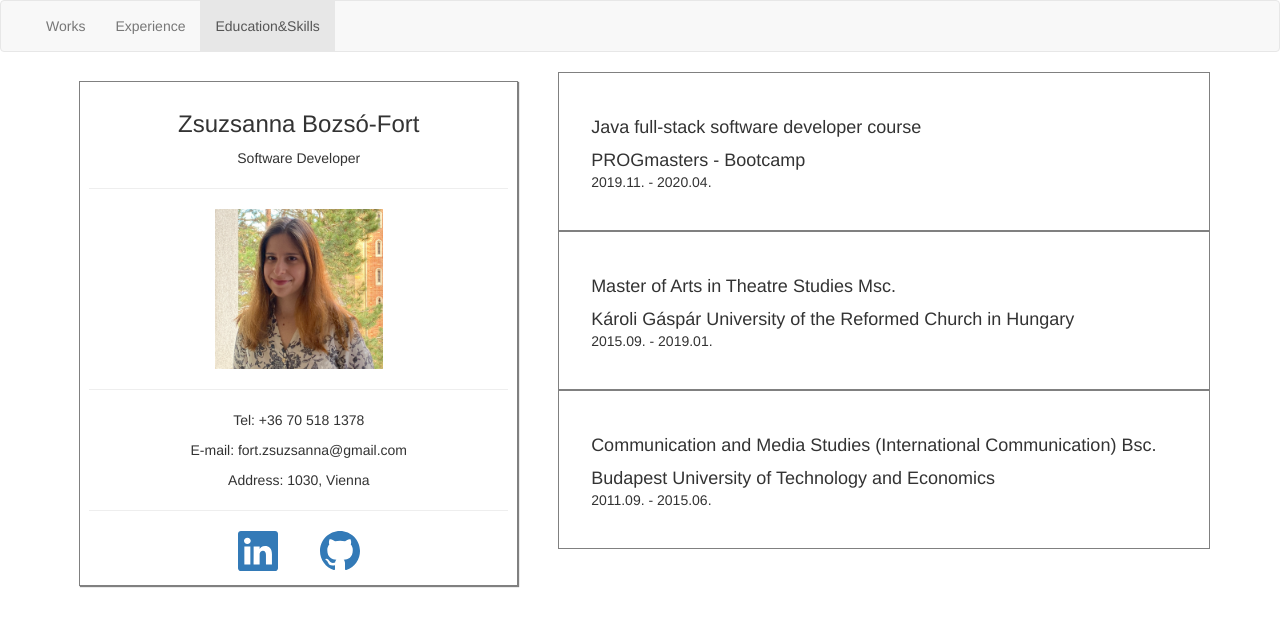
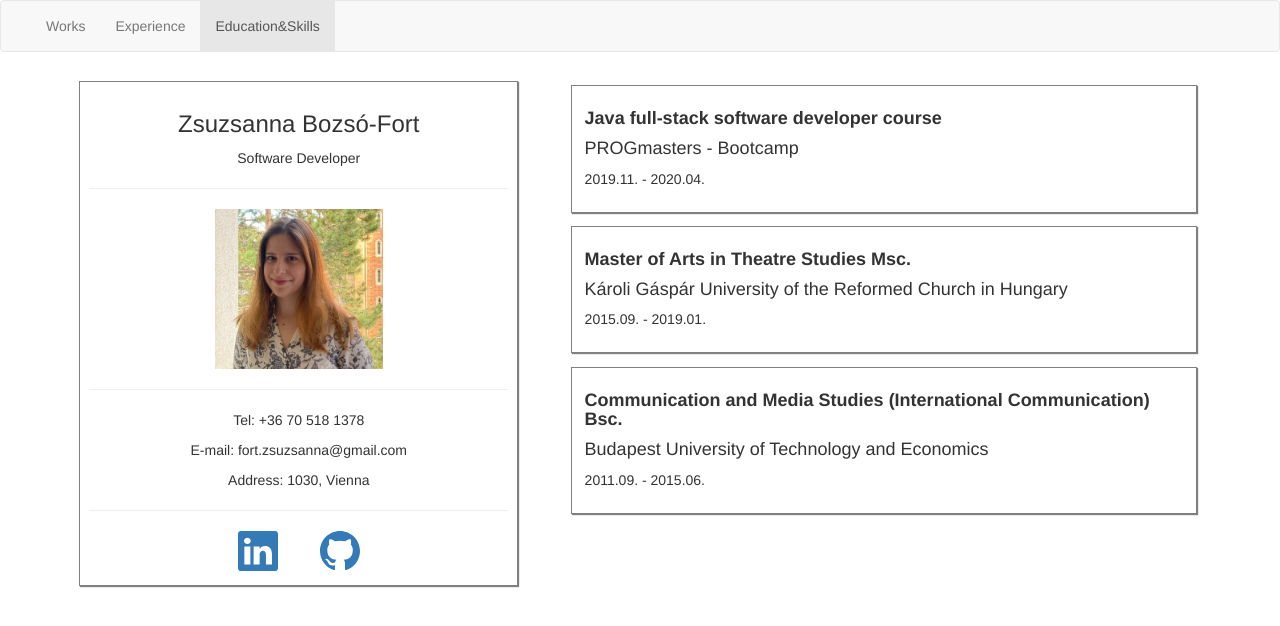
Before and after one commit to fortzsu/angular-cv-bozso-fort, an Angular app: page /education-skills in a window 1280 px wide. Shown: the top 626 px of the page. Built offline with nearby package versions, Linux system fonts and the light colour scheme.

Commit message:
adding some more css styling

```diff
--- a/src/app/infos/education-skills/education-skills.component.css
+++ b/src/app/infos/education-skills/education-skills.component.css
@@ -1,4 +1,6 @@
 .holder-class {
   border: 1px solid grey;
-  padding: 5%;
+  padding: 2%;
+  box-shadow: 1px 1px 1px grey;
+  margin: 2%;
 }
--- a/src/app/infos/education-skills/education-skills.component.html
+++ b/src/app/infos/education-skills/education-skills.component.html
@@ -1,5 +1,5 @@
 <div class="holder-class" *ngFor="let education of educationSkills">
-  <h4 class="list-group-item-text">{{education.description}}</h4>
-  <h4 class="list-group-item-text">{{education.title}}</h4>
-  <p class="list-group-item-heading">{{education.dates}}</p>
+  <h4 style="font-weight: bold">{{ education.description }}</h4>
+  <h4>{{ education.title }}</h4>
+  <p>{{ education.dates }}</p>
 </div>
```
